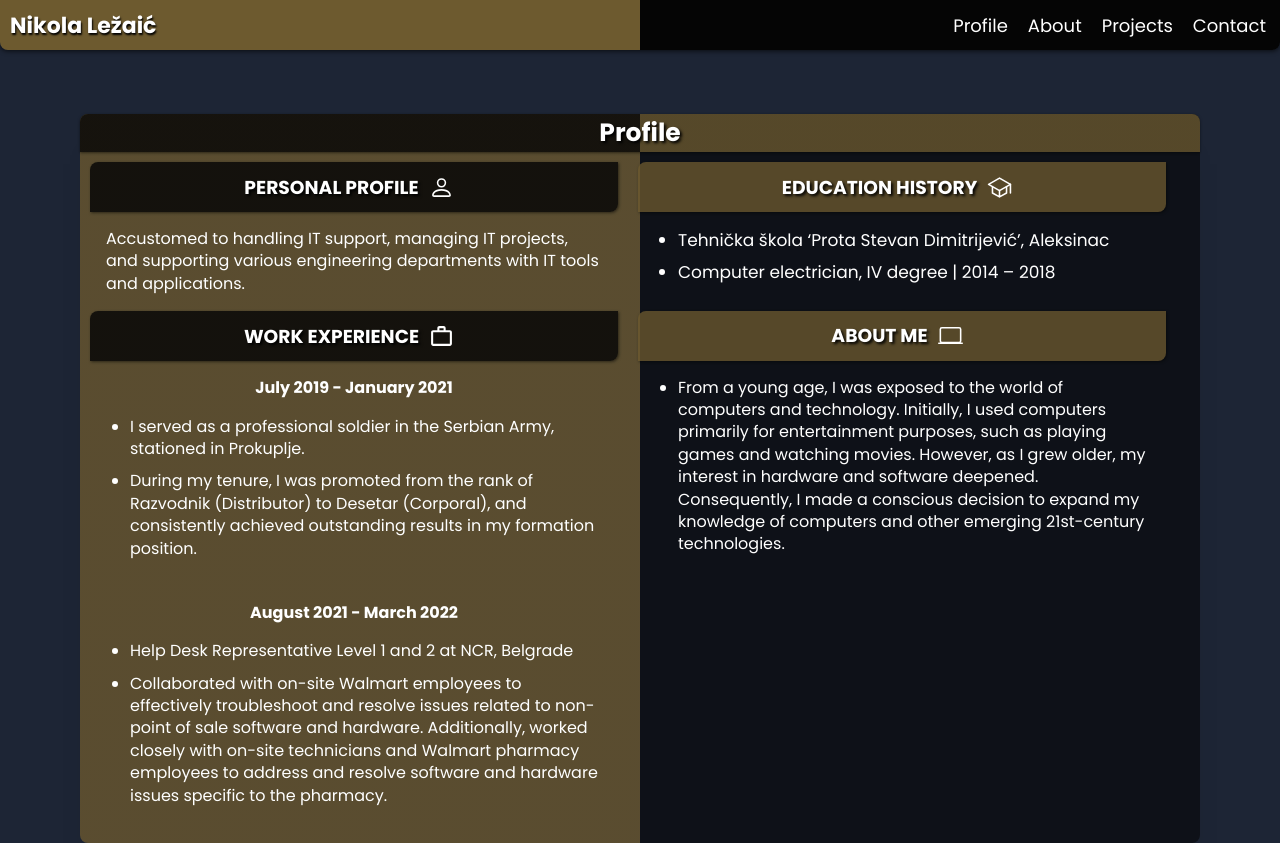
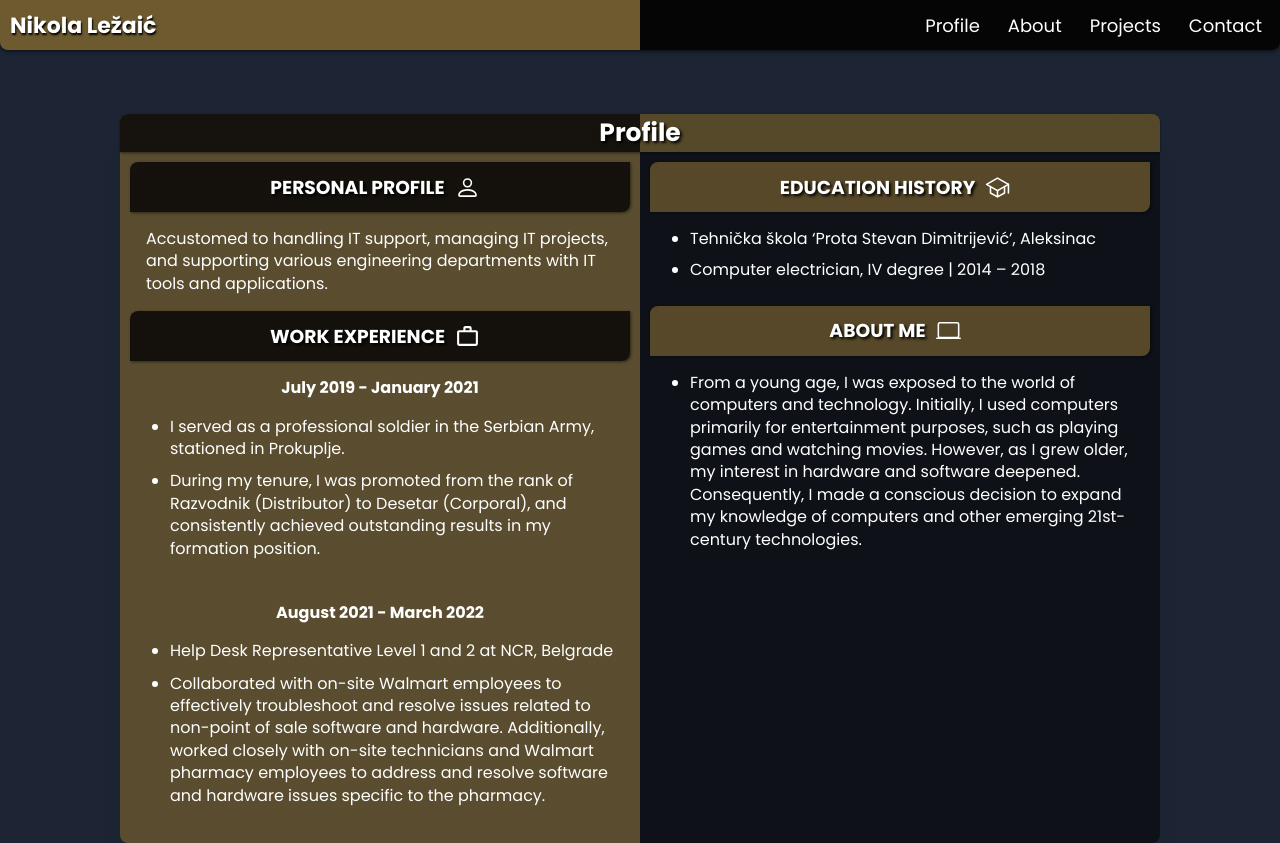
Before and after one commit to Nortagg/cv, a React (Create React App) app: page /Profile in a window 1280 px wide. Built offline with nearby package versions, Linux system fonts and the light colour scheme; the HTML template or start-up script is replaced by a standard one.

Commit message:
fixed profile width and added new hover to header links

```diff
--- a/src/Components/Header/header.styles.scss
+++ b/src/Components/Header/header.styles.scss
@@ -140,10 +140,11 @@
       color: rgb(255, 255, 255);
       text-decoration: none;
       transition: box-shadow 0.3s ease-in-out;
-      box-shadow: inset 0px 0px 0px rgba(109, 90, 47, 0.8);
-      padding: 0 6px;
+      box-shadow: inset 0px 0px 0px rgba(109, 90, 47, 0.5);
+      padding: 0px 10px;
       &:hover {
-        box-shadow: inset 100px 0px 0px rgba(109, 90, 47, 0.8);
+        box-shadow: inset 100px 0px 0px rgba(109, 90, 47, 0.5),
+          0px 1.5px 0px rgba(255, 255, 255, 0.8);
       }
       &:active {
         position: relative;
--- a/src/Components/container-profile/container-profile.styles.scss
+++ b/src/Components/container-profile/container-profile.styles.scss
@@ -7,7 +7,7 @@
     #6d5a2fc2 180deg 360deg
   );
   color: rgb(255, 255, 255);
-  width: 70rem;
+  width: 65rem;
   box-shadow: 0px 30px 25px -20px rgba(0, 0, 0, 0.5);
   border-radius: 0.5rem;
   opacity: 0;
@@ -199,6 +199,7 @@
         box-shadow: 1px 1px 3px rgba(0, 0, 0, 0.5);
         text-shadow: 2px 2px 3px #000000;
         border-radius: 0.5rem 0rem 0.5rem 0rem;
+
         @media only screen and (max-width: 600px) {
           font-size: 16px;
           height: 40px;
@@ -216,8 +217,9 @@
         }
       }
       .education-history-text-first {
-        font-size: 17px;
+        font-size: 16px;
         line-height: 1.4;
+
         @media only screen and (max-width: 600px) {
           font-size: 14px;
           text-wrap: balance;
```
